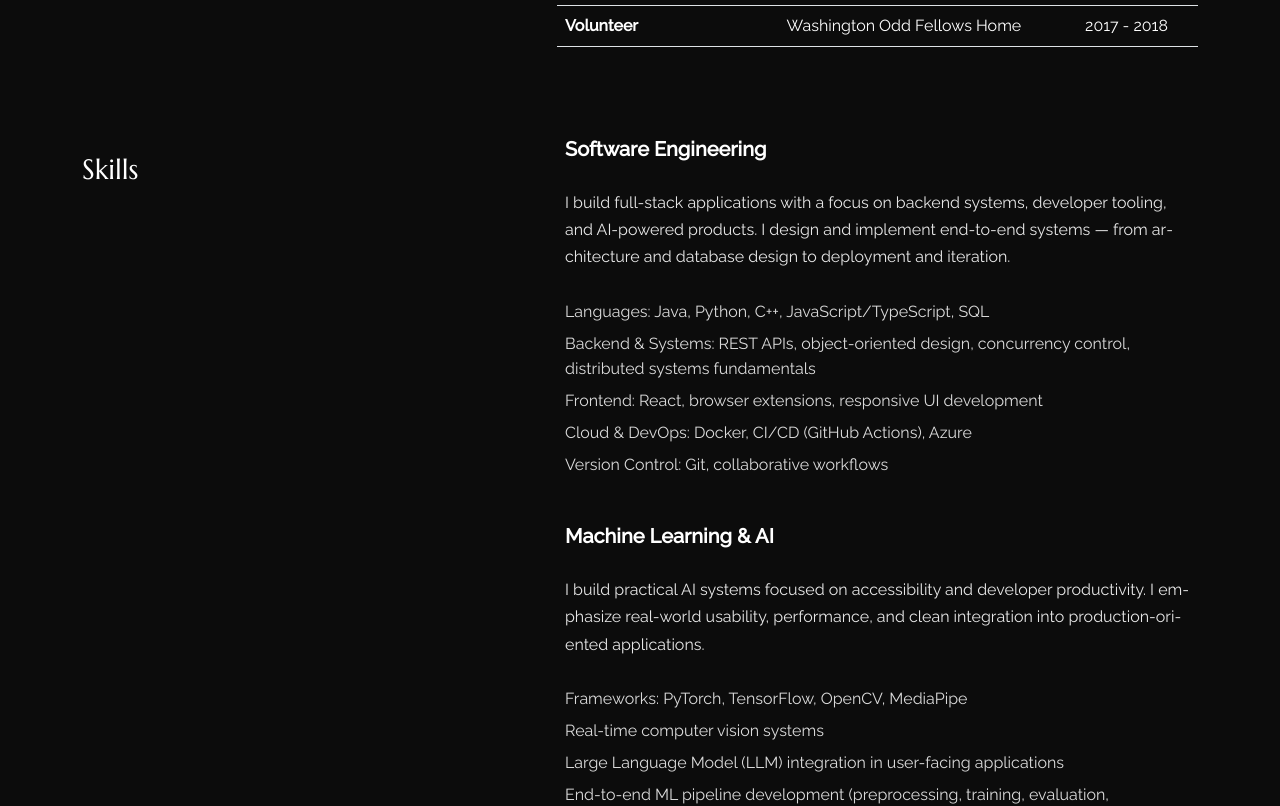
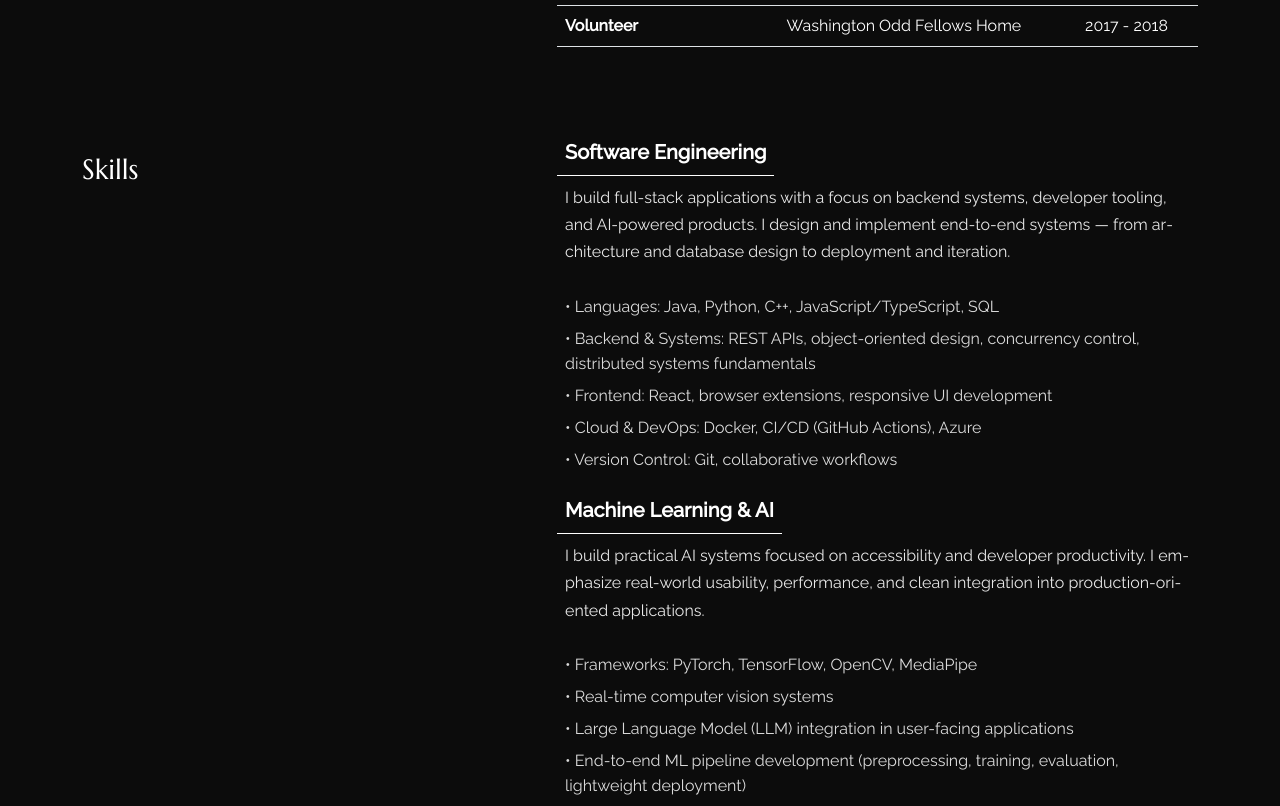
Before and after one commit to RHP1174/Personal-Website, a React (Create React App) app: page /about in a window 1280 px wide. Shown: the part 880-1686 px from the top of the page. Built offline with nearby package versions, Linux system fonts and the light colour scheme.

Commit message:
Skills Update

```diff
--- a/src/pages/about/index.js
+++ b/src/pages/about/index.js
@@ -86,10 +86,9 @@ export const About = () => {
                     .split("\n")
                     .map((s) => s.trim())
                     .filter(Boolean)
-                    .map((s) => s.replace(/^[•\-\*]\s*/, "").trim());
                   return (
-                    <div key={i} className="skill-block mb-4">
-                      <h5 className="skill-title">{item.skill}</h5>
+                    <div key={i}>
+                      <th className="skill-title">{item.skill}</th>
                       <p className="skill-about">{item.about}</p>
                       {points.length > 0 && (
                         <ul className="skill-points">
```
